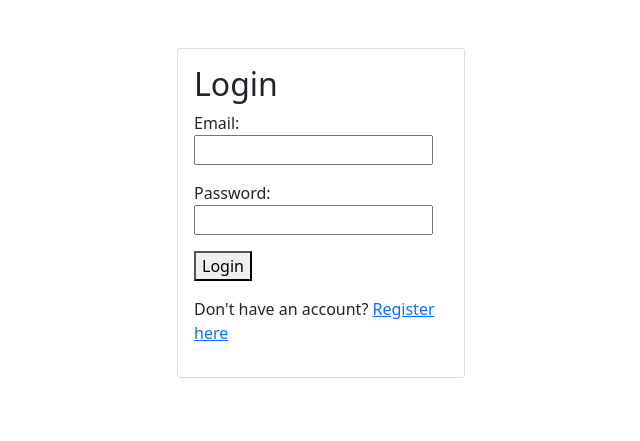
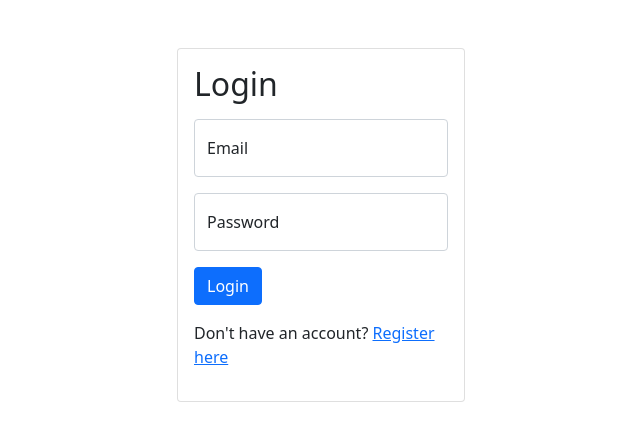
Before and after one commit to molnartamas0205/skill-swap, a Django app: page /login/ in a window 1280 px wide. Shown: the part 56-497 px from the top of the page, without its empty margins (319-959 px from the left). Run offline with Django 5.2, Linux system fonts and the light colour scheme.

Commit message:
Add floating forms

```diff
--- a/templates/login.html
+++ b/templates/login.html
@@ -7,8 +7,15 @@
                 <h2 class="card-title">Login</h2>
                 <form method="POST">
                 {% csrf_token %}
-                {{ form.as_p }}
-                <button type="submit">Login</button>
+                <div class="form-floating mb-3 mt-3">
+                    {{ form.email }}
+                    <label for="{{ form.email.id_for_label }}">Email</label>
+                </div>
+                <div class="form-floating mb-3">
+                    {{ form.password }}
+                    <label for="{{ form.password.id_for_label }}">Password</label>
+                </div>
+                <button type="submit" class="btn btn-primary">Login</button>
                 </form>
 
                 {% if form.errors %}
--- a/tutoring/forms.py
+++ b/tutoring/forms.py
@@ -34,8 +34,14 @@ class RegistrationForm(forms.ModelForm):
 
 
 class LoginForm(forms.Form):
-        email = forms.EmailField(required=True)
-        password = forms.CharField(widget=forms.PasswordInput, required=True)
+        email = forms.EmailField(label='Email', widget=forms.EmailInput(attrs={'class': 'form-control',
+                                                                               'placeholder': 'Email'
+                                                                               }),
+                                 required=True)
+        password = forms.CharField(label='Password', widget=forms.PasswordInput(attrs={'class': 'form-control',
+                                                                                       'placeholder': 'Password'
+                                                                                       }),
+                                   required=True)
 
         def clean(self):
             cleaned_data = super().clean()
```
